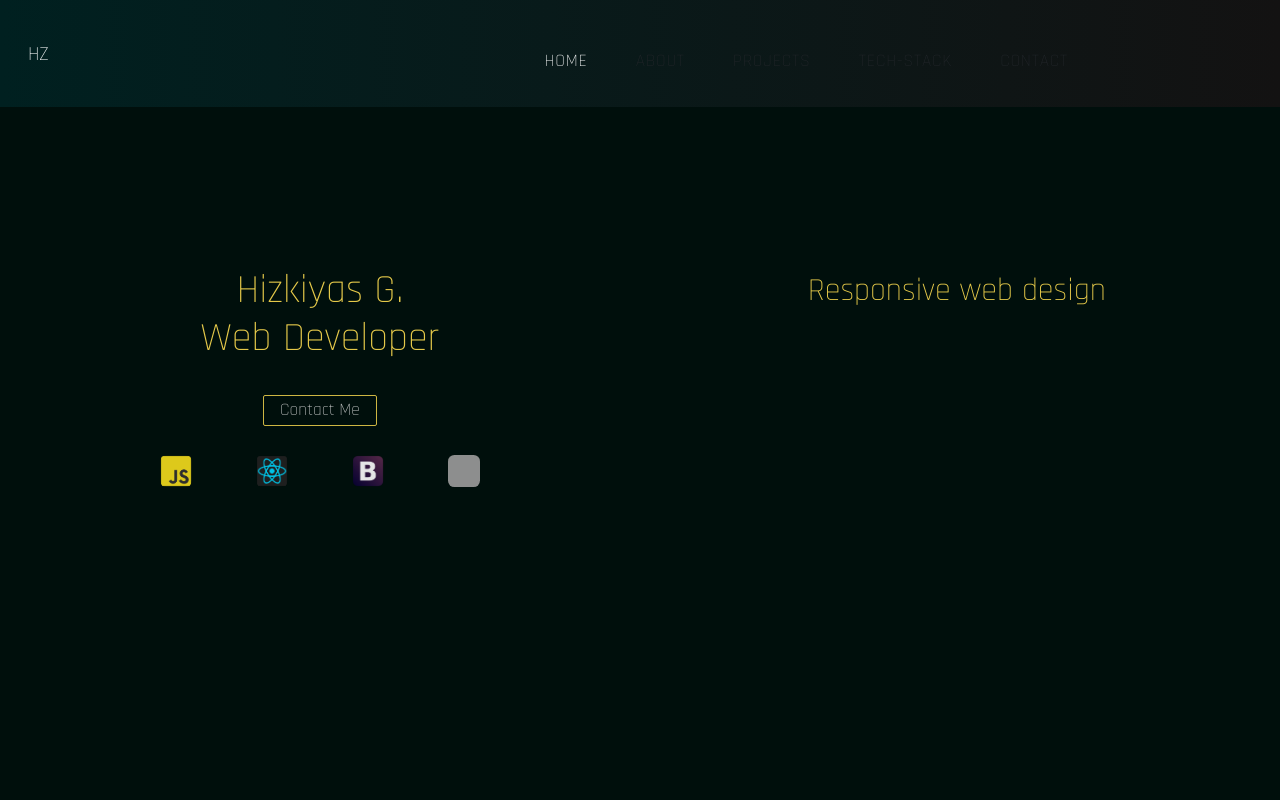
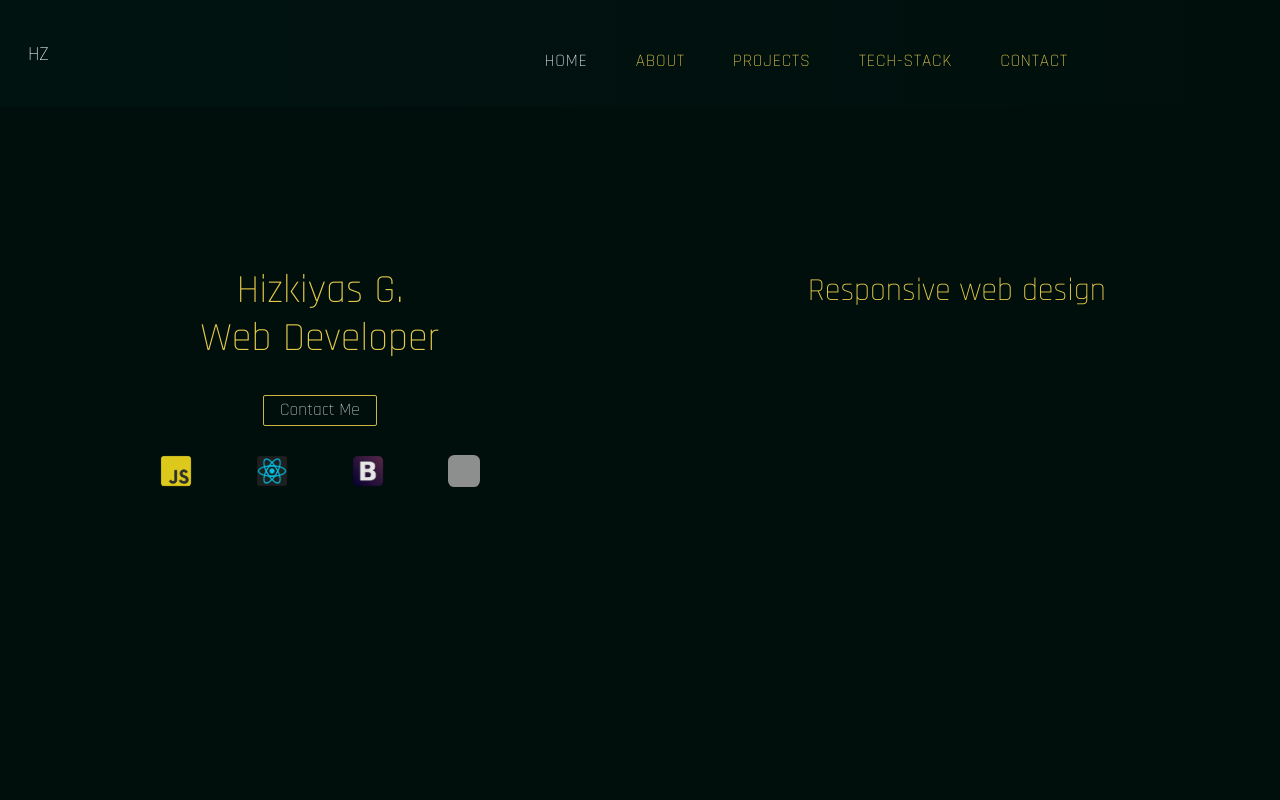
Before and after one commit to hizki-rp/React-project, a React (Create React App) app: page / in a window 1280 px wide. Shown: the top 800 px of the page. Built offline with nearby package versions, Linux system fonts and the light colour scheme; grey boxes are pictures that could not be loaded; a web font is replaced by a local one.

Commit message:
Update navbar.css

```diff
--- a/src/Components/navbar.css
+++ b/src/Components/navbar.css
@@ -1,10 +1,11 @@
 @import url('https://fonts.googleapis.com/css2?family=Rajdhani:wght@300&family=Smooch+Sans:wght@100&display=swap');
 
 :root { --color-blue: rgb(194, 252, 255);
+  --color-whiteblueg: rgb(255, 223, 82);
 }
 
 .navbar{
-    background-image: linear-gradient(to right, rgb(0, 32, 32), rgb(19, 18, 18));
+    background-image: linear-gradient(to right,  rgb(1, 19, 17),  rgb(0, 15, 12));
 
 }
 .navbar-toggler {
```
